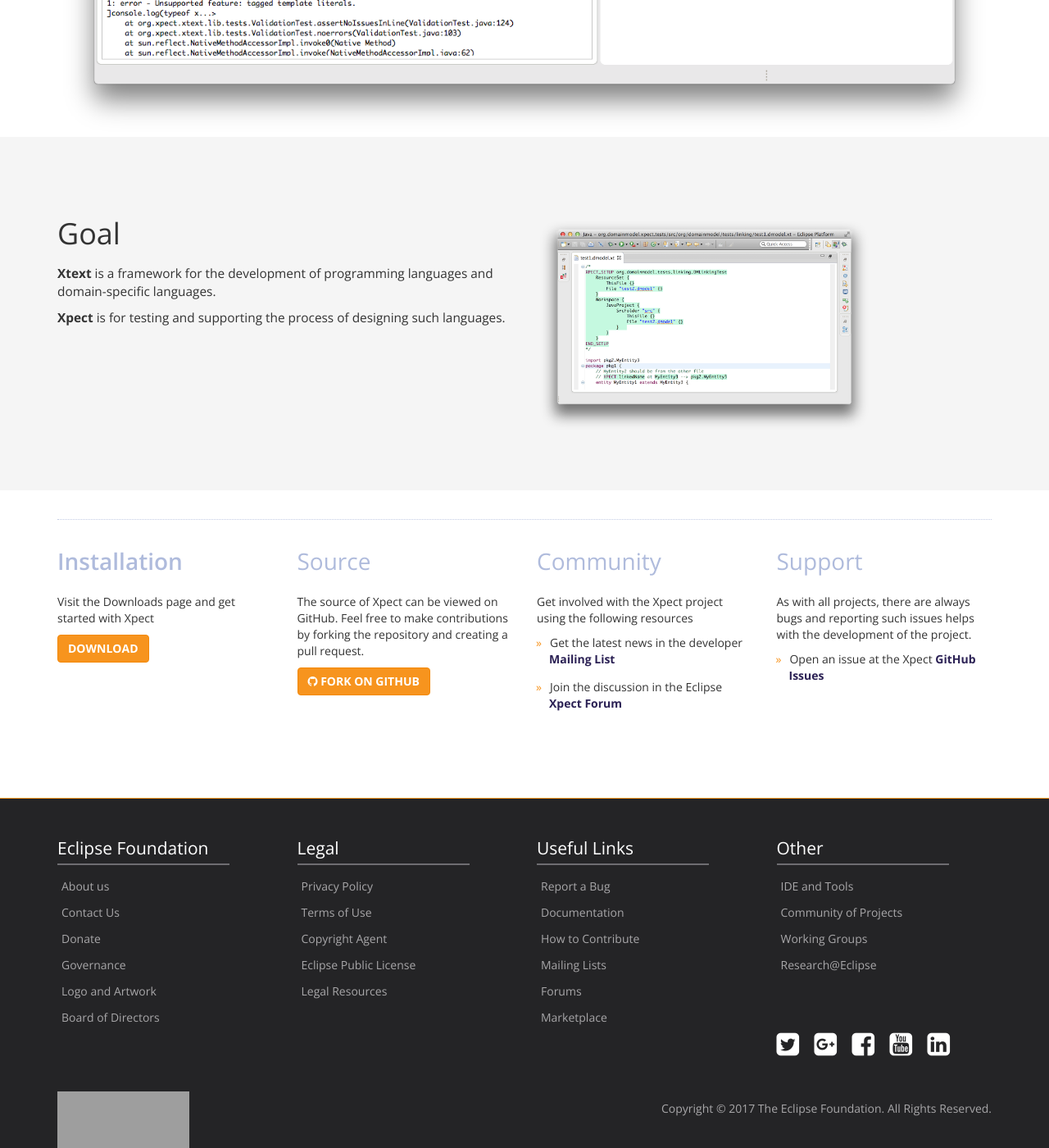
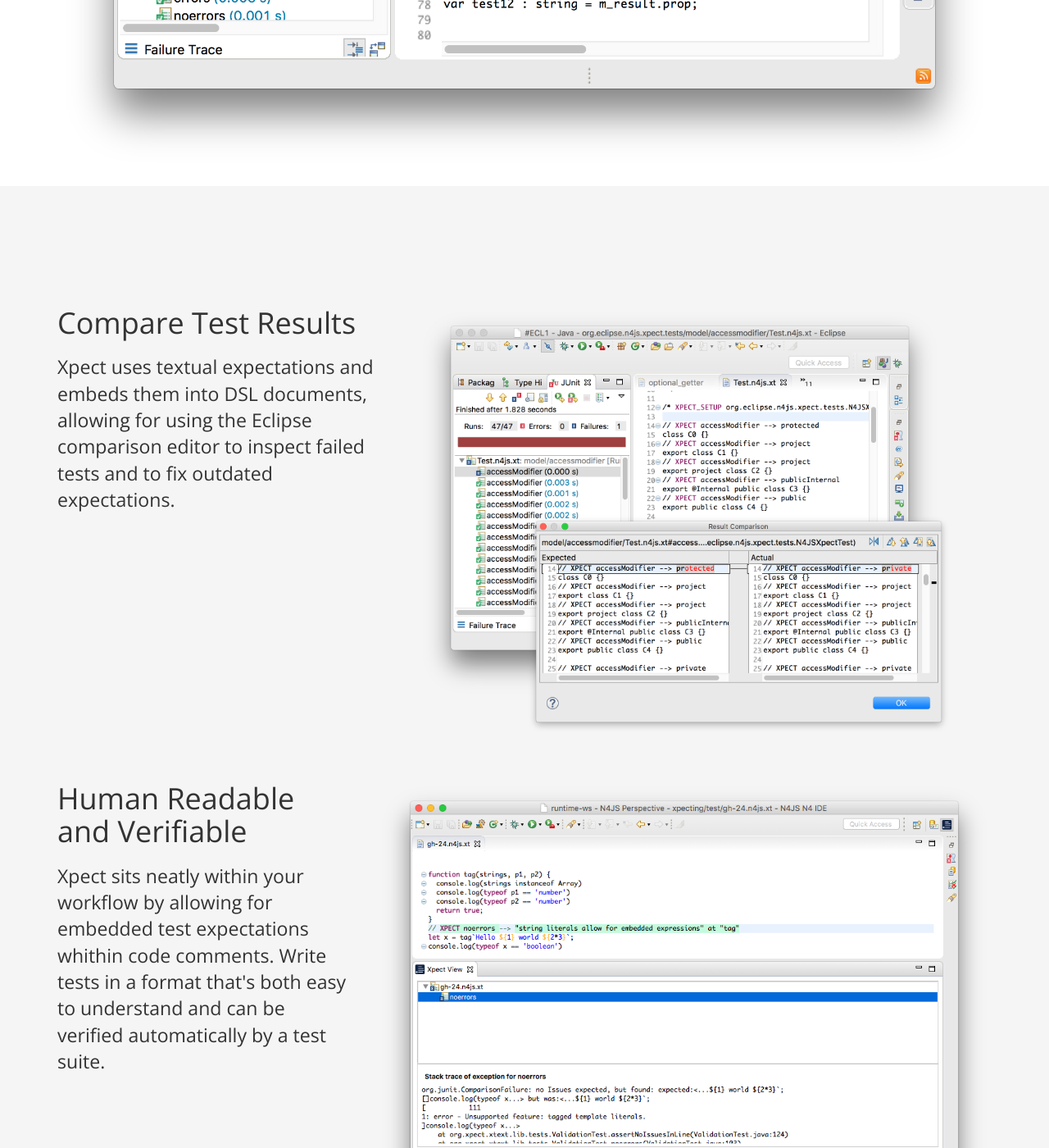
Before and after one commit to bsmith-n4/Xpect-eclipse-pages, a Jekyll site: the page built from index.html, in a window 1280 px wide and 1400 px high, scrolled down 959 px. Shown: the whole window at 82% size. Built offline with Jekyll 4.4.1, drawn with Linux system fonts in a browser that asks for light colours; comment, search, counter and statistics services are not loaded; some of the changed text lies outside the part shown.

Commit message:
rearrange landing page

```diff
--- a/_layouts/default.html
+++ b/_layouts/default.html
@@ -19,7 +19,6 @@
 
       <meta name="keywords" content="eclipse.org, Eclipse Foundation"/>
       <link href="//fonts.googleapis.com/css?family=Open+Sans:400,700,300,600,100" rel="stylesheet" type="text/css"/>
-      <link rel="shortcut icon" href="/eclipse.org-common/themes/solstice/public/images/favicon.ico"/>
 
       <title>Eclipse Xpect</title>
 
--- a/_layouts/page.html
+++ b/_layouts/page.html
@@ -22,3 +22,4 @@
 <div class="container">
 {{ content }}
 </div>
+<br><br>
--- a/index.html
+++ b/index.html
@@ -3,24 +3,41 @@
 ---
 
 <section>
-	<div class="container highlight-content">
+	<div class="container lead highlight-content">
 		<p class="subtext highlight-content"><strong>Xpect</strong> is a unit- and integration-testing framework based on JUnit.</p>
 		<p>Store test data in text files of any format.</p>
-		<p>Integrate language tests with CI Builds.</p>
-        <div class="highlight-img"> <img alt="Using Xpect to test using N4JS" class="img-responsive" src="images/xpect-n4js.png"> </a> </div>
+		<p>Integrate seamlessly with Eclipse tools, language tests and CI Builds.</p>
+        <div class="highlight-img"> <img alt="Using Xpect to test using N4JS" class="img-responsive" src="images/main.png"> </a> </div>
 	</div>
 </section>
 
-<section class="highlight background-grey">
+<section class="highlight lead background-grey">
     <div class="container">
+
+
         <div>
-            <div class="col-md-12 highlight-content">
-                <h1>Goal</h1>
-                <p><strong>Xtext</strong> is a framework for the development of programming languages and domain-specific languages.</p>
-                <p><strong>Xpect</strong> is for testing and supporting the process of designing such languages.<br></p>
+            <div class="col-md-9 highlight-content">
+                <h1 class="display-4">Compare Test Results</h1>
+                <p>Xpect uses textual expectations and embeds them into DSL documents, allowing for using the Eclipse comparison editor to inspect failed tests and to fix outdated expectations.</p>
             </div>
-            <div class="col-md-9 highlight-img hidden-xs hidden-sm"> <a href="..."> <img alt="TEXT" class="img-responsive" src="images/xpect_setup.png"> </a> </div>
+
+            <div class="col-md-14 highlight-img hidden-xs hidden-sm">
+                <img alt="TEXT" class="img-responsive" src="images/xpect-comparison.png">
+                        <br><br>
+            </div>
         </div>
+
+        <div>
+            <div class="col-md-8 highlight-content">
+                <h1 class="display-4">Human Readable and Verifiable</h1>
+                <p>Xpect sits neatly within your workflow by allowing for embedded test expectations whithin code comments. Write tests in a format that's both easy to understand and can be verified automatically by a test suite.</p>
+            </div>
+
+            <div class="col-md-16 highlight-img hidden-xs hidden-sm">
+                <img alt="TEXT" class="img-responsive" src="images/xpect-n4js.png">
+            </div>
+        </div>
+
     </div>
 </section>
 
```
Also changed, not shown: gettingstarted.md (+2 -3 lines), images/main.png (added), images/oomph-setup-2.png, images/oomph-setup-3.png, images/xpect-comparison.png (added), images/xpect-n4js.png, images/xpect-setup.png (renamed from images/xpect_setup.png).
